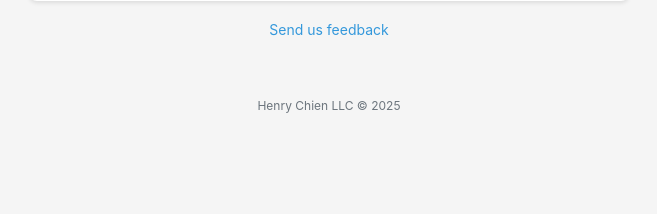
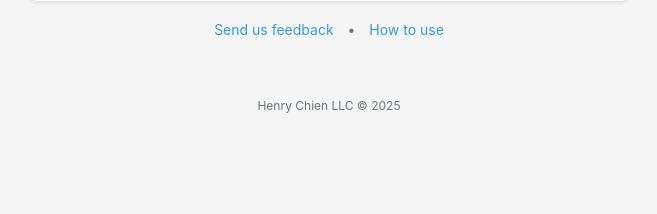
Before and after one commit to henrysouchien/edgar-updater, a Python web app: template templates/form.html in a window 1280 px wide. Shown: the part 548-762 px from the top of the page, without its empty margins (311-968 px from the left). Run offline with Jinja, Linux system fonts and the light colour scheme; the template is opened without the code that fills it, so the values that code supplies are empty.

Commit message:
added link to walkthrough

```diff
--- a/templates/form.html
+++ b/templates/form.html
@@ -191,6 +191,8 @@
 
     <div style="margin-top: 20px; text-align: center; font-size: 14px; color: #6c757d;">
         <a href="mailto:feedback@henrychien.com" style="color: #3498db; text-decoration: none;">Send us feedback</a>
+        <span style="margin: 0 10px;">•</span>
+        <a href="https://pages.financialmodelupdater.com/walkthrough" style="color: #3498db; text-decoration: none;">How to use</a>
     </div>
 
     <div style="margin-top: 40px; text-align: center; font-size: 12px; color: #6c757d; padding: 20px 0;">
```
